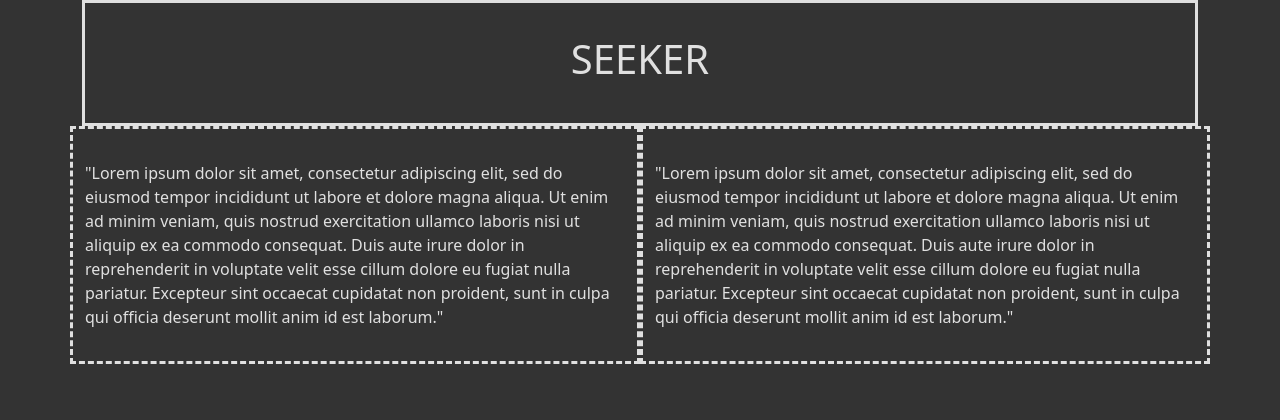
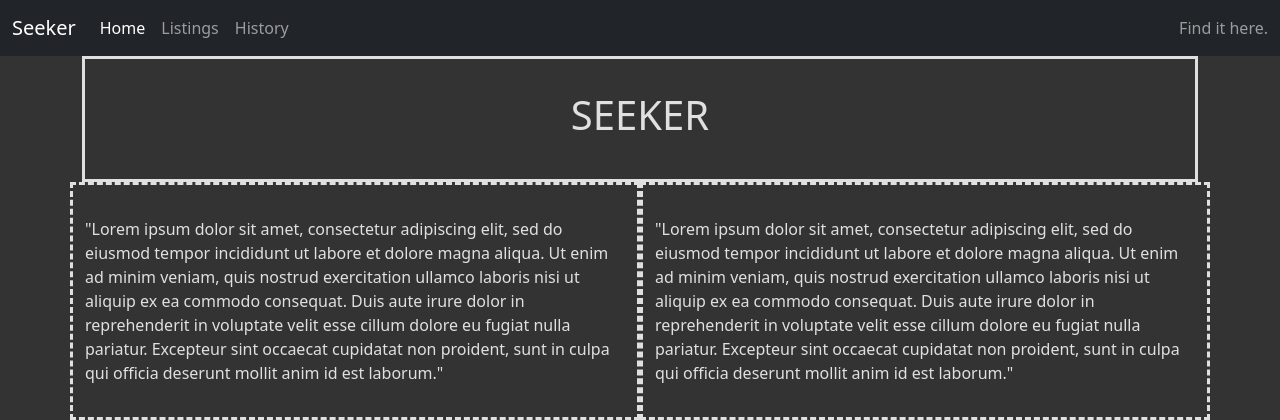
Before and after one commit to Wolfed9902/Seeker, a Flask app: page / in a window 1280 px wide. Shown: the top 420 px of the page. Run offline with Flask 2, Linux system fonts and the light colour scheme.

Commit message:
Add default layout navbar

```diff
--- a/seeker/templates/layout.html
+++ b/seeker/templates/layout.html
@@ -12,11 +12,44 @@
     rel="stylesheet" integrity="sha384-EVSTQN3/azprG1Anm3QDgpJLIm9Nao0Yz1ztcQTwFspd3yD65VohhpuuCOmLASjC"
     crossorigin="anonymous">
 
-    <title> Seeker: by Dylan Wolfe </title>
+    <title> Seeker </title>
+
   </head>
 
   <body style="background-color:#333333; color:#e0e0e0;">
+
+    <nav class="navbar navbar-expand-lg navbar-dark bg-dark">
+      <div class="container-fluid">
+        <a class="navbar-brand" href="#">Seeker</a>
+        <button class="navbar-toggler" type="button" data-bs-toggle="collapse" data-bs-target="#navbarText" aria-controls="navbarText" aria-expanded="false" aria-label="Toggle navigation">
+          <span class="navbar-toggler-icon"></span>
+        </button>
+        <div class="collapse navbar-collapse" id="navbarText">
+          <ul class="navbar-nav me-auto mb-2 mb-lg-0">
+            <li class="nav-item">
+              <a class="nav-link active" aria-current="page" href="#">Home</a>
+            </li>
+            <li class="nav-item">
+              <a class="nav-link" href="#">Listings</a>
+            </li>
+            <li class="nav-item">
+              <a class="nav-link" href="#">History</a>
+            </li>
+          </ul>
+          <span class="navbar-text">
+            Find it here.
+          </span>
+        </div>
+      </div>
+    </nav>
+
     {% block body %}{% endblock %}
+
+
+    <script src="https://cdn.jsdelivr.net/npm/bootstrap@5.0.2/dist/js/bootstrap.bundle.min.js"
+    integrity="sha384-MrcW6ZMFYlzcLA8Nl+NtUVF0sA7MsXsP1UyJoMp4YLEuNSfAP+JcXn/tWtIaxVXM"
+    crossorigin="anonymous"></script>
+
   </body>
 
 </html>
```
